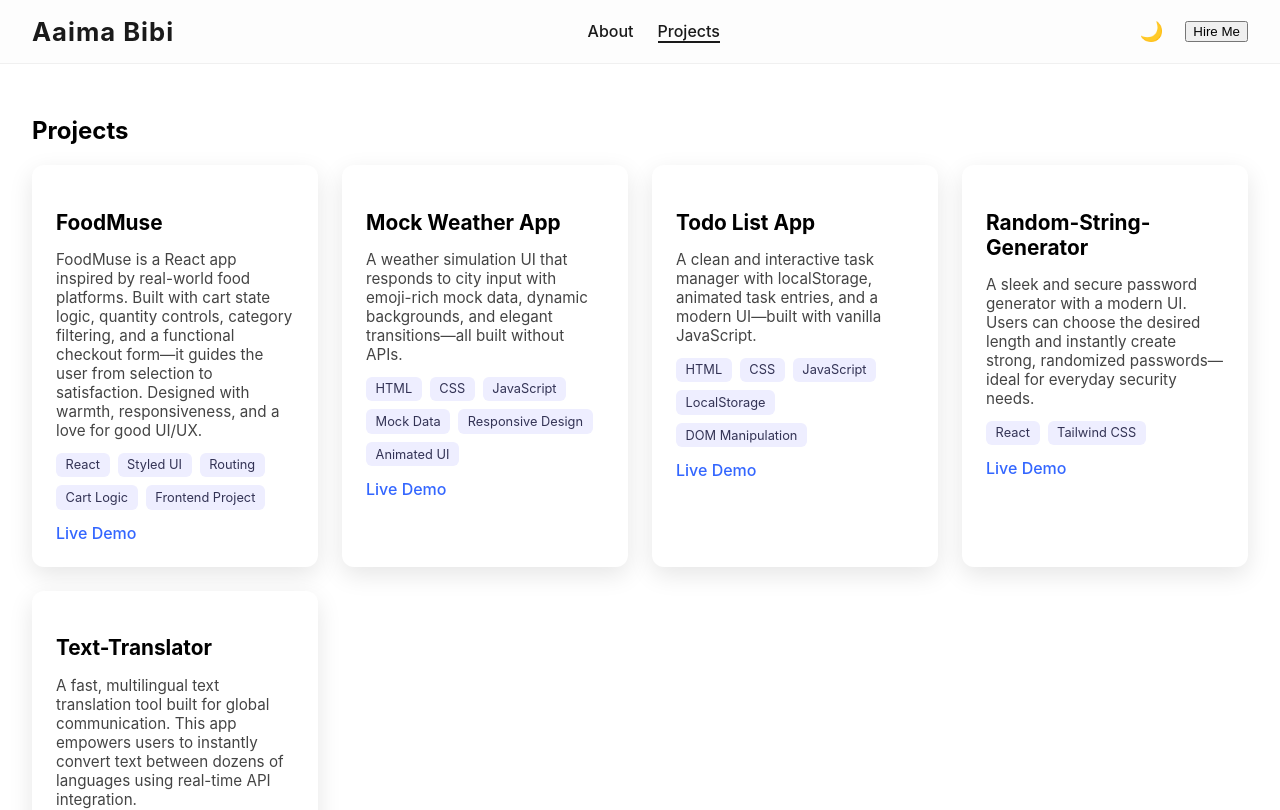
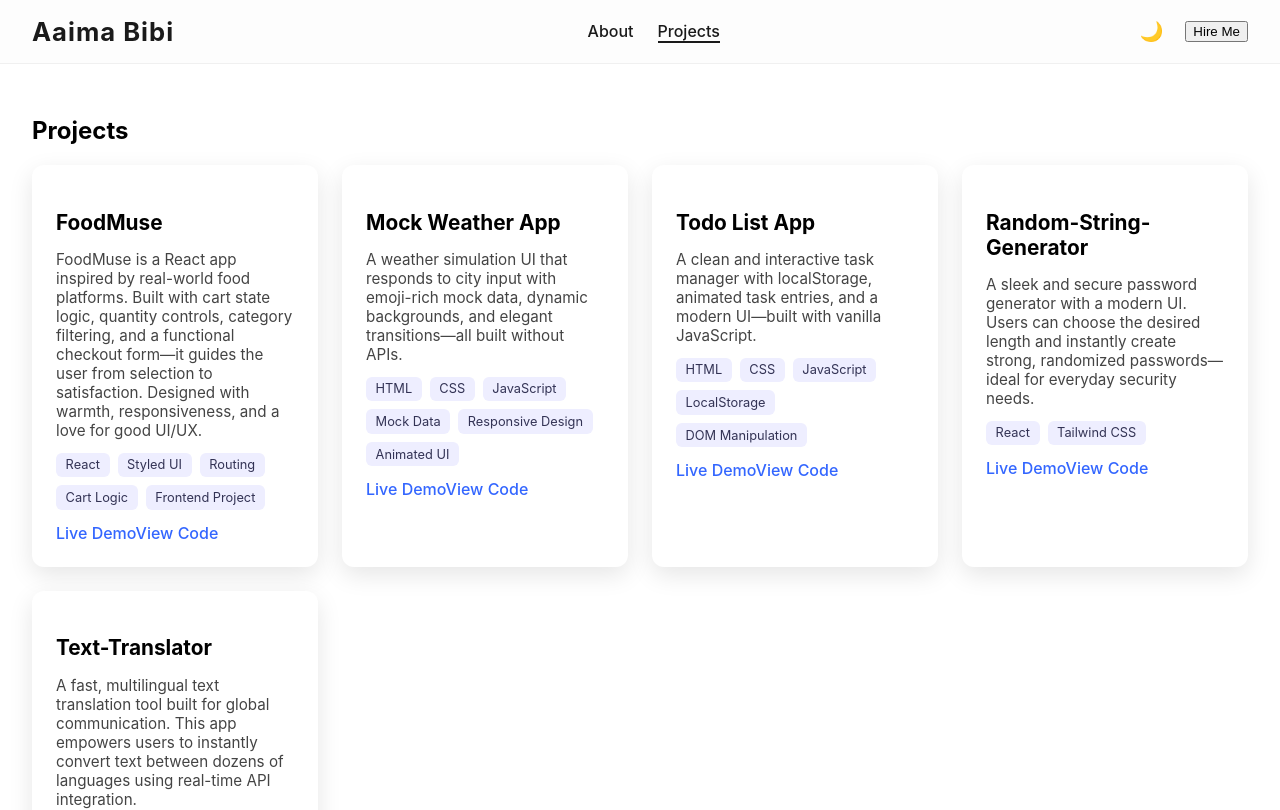
Before and after one commit to AaimaBibi/react-portfolio, a React (Create React App) app: page /projects in a window 1280 px wide. Shown: the top 810 px of the page. Built offline with nearby package versions, Linux system fonts and the light colour scheme; the HTML template or start-up script is replaced by a standard one.

Commit message:
adding code option

```diff
--- a/src/components/ProjectCard.jsx
+++ b/src/components/ProjectCard.jsx
@@ -1,7 +1,7 @@
 import React from 'react';
 import './ProjectCard.css';
 
-const ProjectCard = ({ title, description, tech, link }) => {
+const ProjectCard = ({ title, description, tech, link , repo}) => {
   return (
     <div className="project-card">
       <div className="card-content">
@@ -13,6 +13,7 @@
           ))}
         </div>
         <a href={link} target="_blank" rel="noopener noreferrer">Live Demo</a>
+         <a href={repo } target="_blank" rel="noopener noreferrer">View Code</a>
       </div>
     </div>
   );
```
